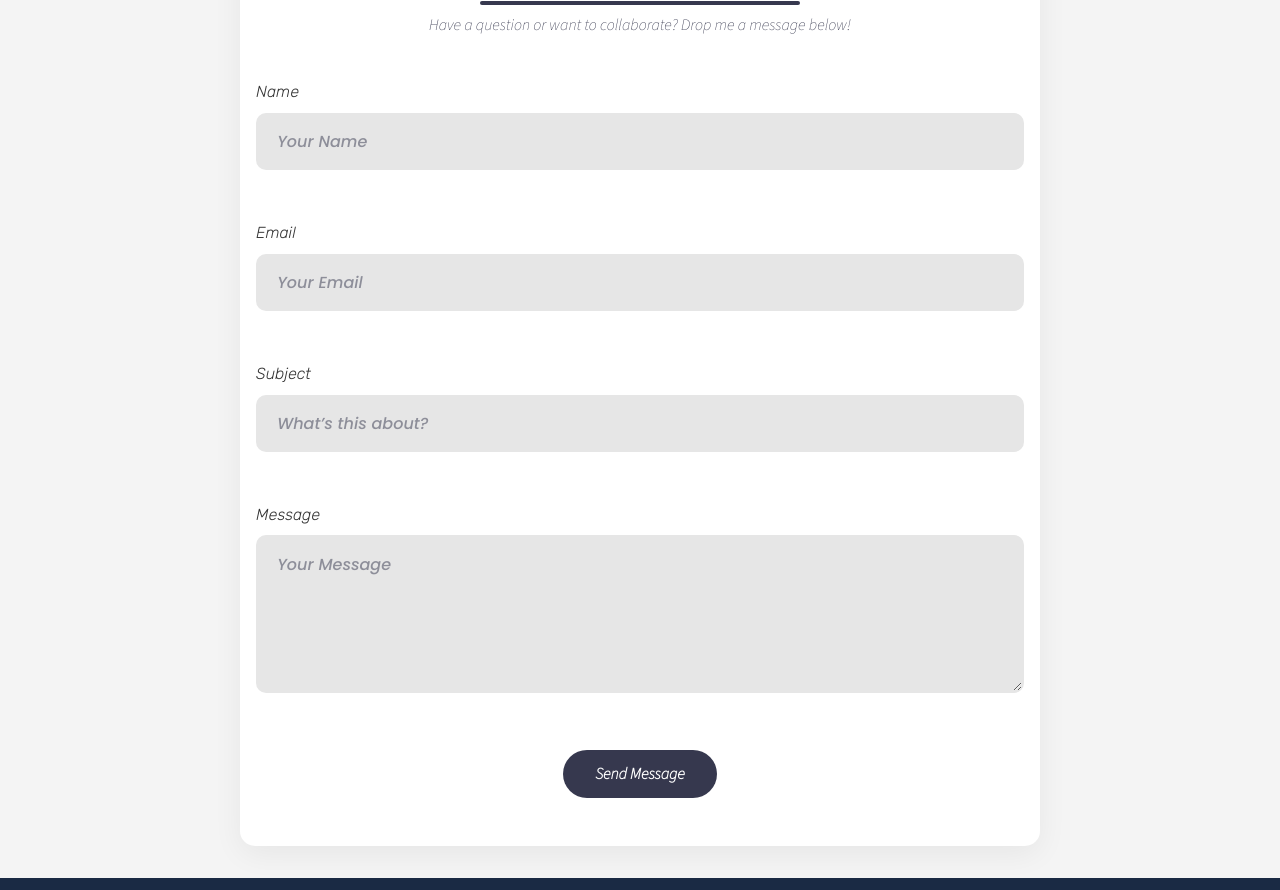
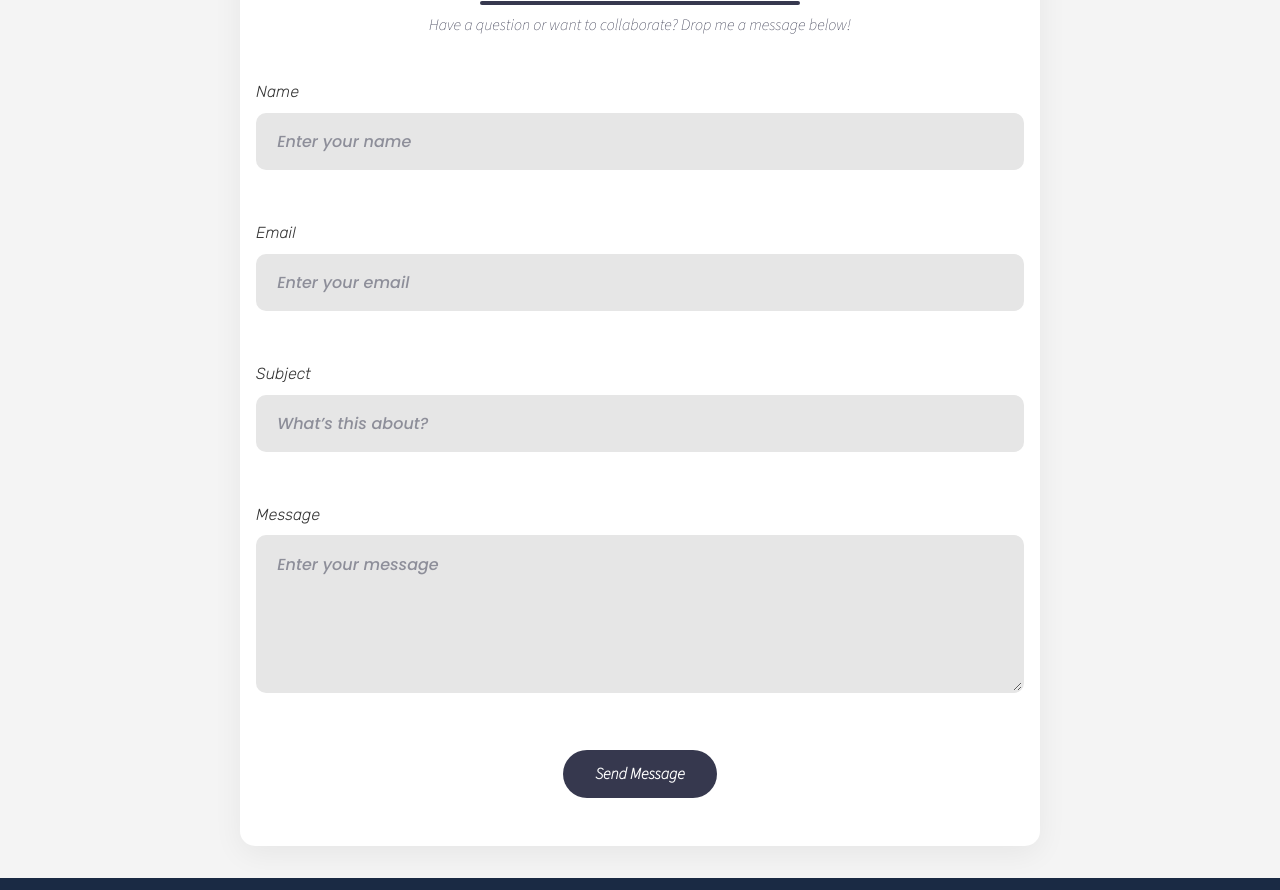
Before and after one commit to RobinStoytchev/robin-stoytchev-portfolio, a website: page contact.html in a window 1280 px wide. Shown: the part 295-1185 px from the top of the page. Drawn offline with Linux system fonts and the light colour scheme.

Commit message:
updated contact page

```diff
--- a/contact.html
+++ b/contact.html
@@ -57,12 +57,12 @@
             <form action="#" method="POST" class="contact-form">
                 <div class="form-group">
                     <label data-translate for="name">Name</label>
-                    <input type="text" id="name" name="name" placeholder="Your Name" data-placeholder-translate required>
+                    <input type="text" id="name" name="name" placeholder="Enter your name" data-placeholder-translate required>
                     <span class="error-message">Please enter a name with at least 2 characters.</span>
                 </div>
                 <div class="form-group">
                     <label data-translate for="email">Email</label>
-                    <input type="email" id="email" name="email" placeholder="Your Email" data-placeholder-translate required>
+                    <input type="email" id="email" name="email" placeholder="Enter your email" data-placeholder-translate required>
                     <span class="error-message">Please enter a valid email address.</span>
                 </div>
                 <div class="form-group">
@@ -72,7 +72,7 @@
                 </div>
                 <div class="form-group">
                     <label data-translate for="message">Message</label>
-                    <textarea id="message" name="message" placeholder="Your Message" data-placeholder-translate rows="5" required></textarea>
+                    <textarea id="message" name="message" placeholder="Enter your message" data-placeholder-translate rows="5" required></textarea>
                     <span class="error-message">Please enter a message.</span>
                 </div>
                 <button type="submit" class="submit-btn" data-translate>Send Message</button>
```
